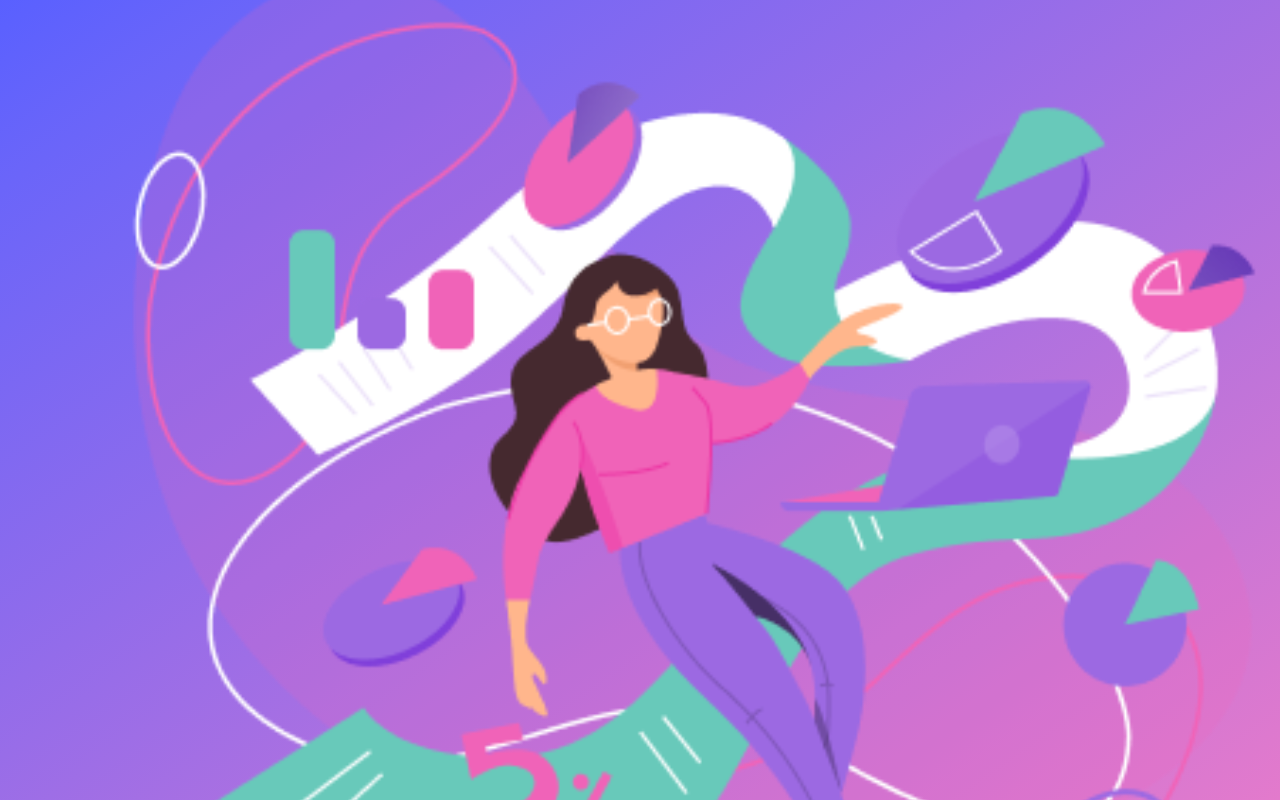
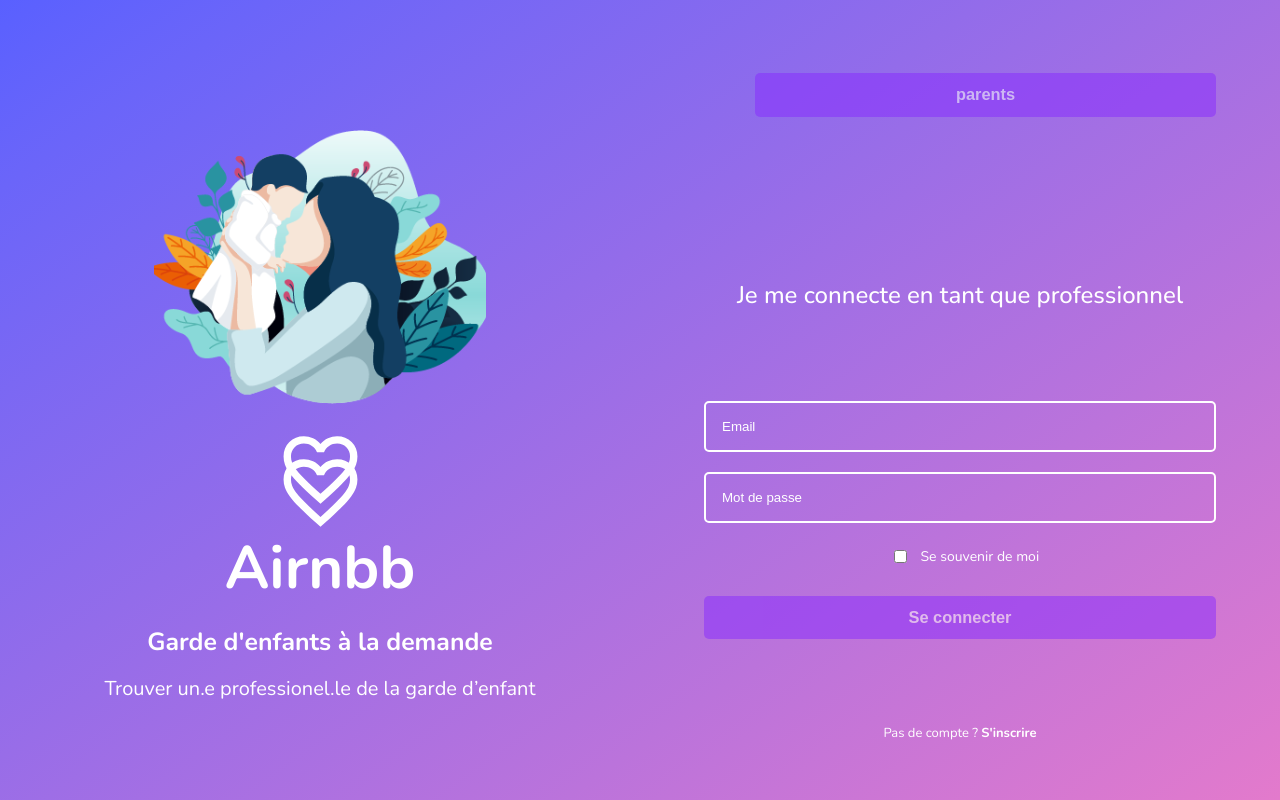
Before and after one commit to WildCodeSchool/Lyon-JS-09-23-P3-airnbb, a React (Vite) app in the folder frontend/: page /nurserylogin in a window 1280 px wide. Built offline with nearby package versions, Linux system fonts and the light colour scheme.

Commit message:
S5_US2_creationNurseryLoginPage done

```diff
--- a/frontend/src/App.jsx
+++ b/frontend/src/App.jsx
@@ -20,6 +20,7 @@ import Search from "./pages/main/Search";
 import Account, { loader as loaderAccount } from "./pages/main/Account";
 import Notification from "./pages/main/Notification";
 import Chat from "./pages/main/Chat";
+import NurseryLogin from "./pages/intro/NurseryLogin";
 
 // hooks
 import useScreenSize from "./hooks/useScreenSize";
@@ -37,12 +38,14 @@ function App() {
           <Route path="signup" element={<Signup />} />
           <Route index element={<Login />} />
           <Route path="login" element={<Login />} />
+          <Route path="nurserylogin" element={<NurseryLogin />} />
         </Route>
       ) : (
         <Route path="/" element={<IntroLayout />}>
           <Route index element={<Intro />} />
           <Route path="signup" element={<Signup />} />
           <Route path="login" element={<Login />} />
+          <Route path="nurserylogin" element={<NurseryLogin />} />
         </Route>
       )}
 
--- /dev/null
+++ b/frontend/src/hooks/useNurseryLogin.jsx
@@ -0,0 +1,33 @@
+import { useState } from "react";
+import { useNavigate } from "react-router-dom";
+
+export default function useNurseryLogin() {
+  const [error, setError] = useState(null);
+  const [isLoading, setIsLoading] = useState(null);
+  const navigate = useNavigate();
+
+  const nurseryLogin = async (email, password) => {
+    setIsLoading(true);
+    setError(null);
+
+    const response = await fetch("http://localhost:3310/nursery/login", {
+      method: "POST",
+      headers: { "Content-Type": "application/json" },
+      body: JSON.stringify({ email, password }),
+    });
+
+    const json = await response.json();
+
+    if (!response.ok) {
+      setIsLoading(false);
+      setError(json.error);
+    }
+
+    if (response.ok) {
+      localStorage.setItem("pro", JSON.stringify(json));
+      setIsLoading(false);
+      navigate("/home"); // à modifier
+    }
+  };
+  return { nurseryLogin, isLoading, error };
+}
--- /dev/null
+++ b/frontend/src/pages/intro/NurseryLogin.jsx
@@ -0,0 +1,62 @@
+import { useState } from "react";
+import { Link, useNavigate } from "react-router-dom";
+import useNurseryLogin from "../../hooks/useNurseryLogin";
+
+function NurseryLogin() {
+  const [email, setEmail] = useState("");
+  const [password, setPassword] = useState("");
+  const { nurseryLogin, error, isLoading } = useNurseryLogin();
+
+  const navigate = useNavigate();
+
+  async function handleSubmit(e) {
+    e.preventDefault();
+    await nurseryLogin(email, password);
+    setEmail("");
+    setPassword("");
+  }
+
+  return (
+    <main className="connect">
+      <header>
+        <button type="button" onClick={() => navigate("/login")}>
+          parents
+        </button>
+      </header>
+      <h3>Je me connecte en tant que professionnel</h3>
+      <form onSubmit={handleSubmit}>
+        <input
+          type="email"
+          placeholder="Email"
+          value={email}
+          required
+          onChange={(e) => setEmail(e.target.value)}
+        />
+        <input
+          type="password"
+          placeholder="Mot de passe"
+          value={password}
+          required
+          onChange={(e) => setPassword(e.target.value)}
+        />
+        <div className="check">
+          <input type="checkbox" />
+          Se souvenir de moi
+        </div>
+        <button
+          type="submit"
+          disabled={isLoading}
+          className={password ? "submitButton" : "deadButton"}
+        >
+          Se connecter
+        </button>
+        {error && <h4>{error.message}</h4>}
+      </form>
+      <Link to="/nurserysignup">
+        Pas de compte ? <span>S&apos;inscrire</span>
+      </Link>
+    </main>
+  );
+}
+
+export default NurseryLogin;
```
